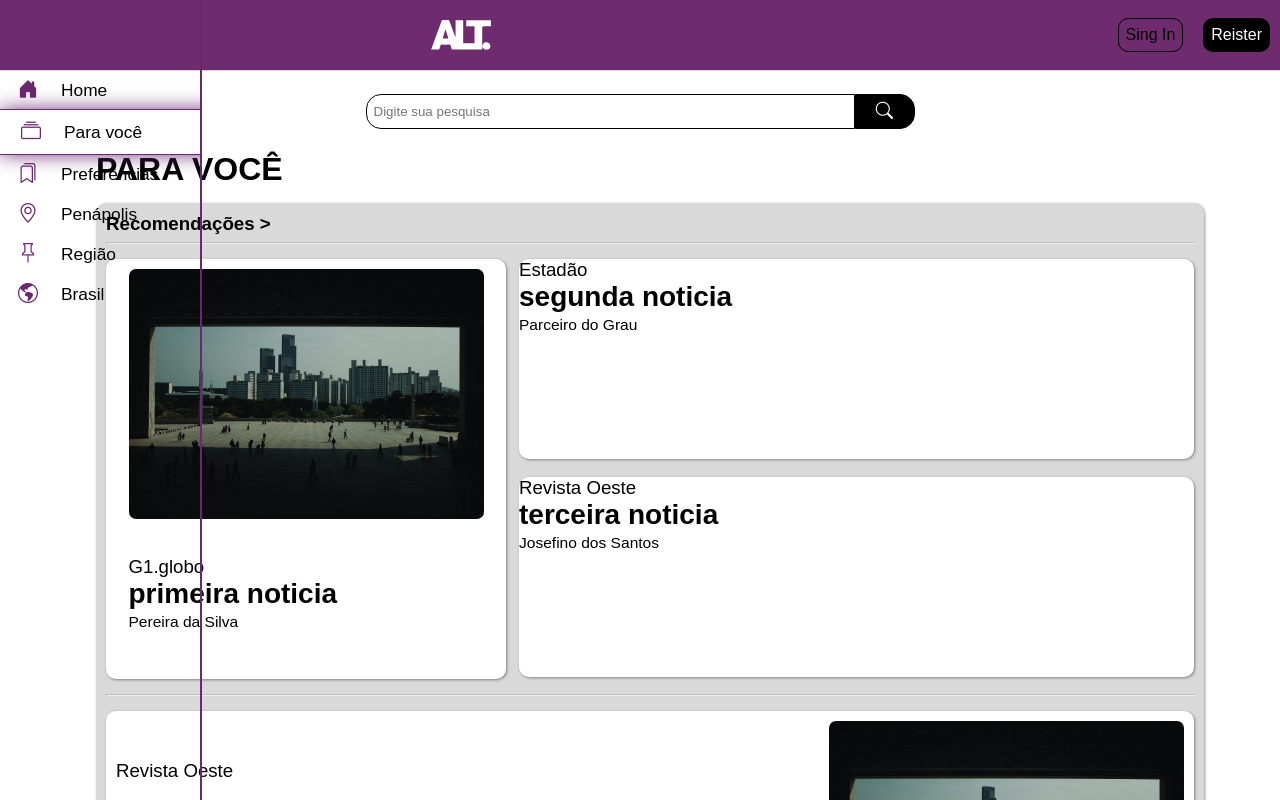
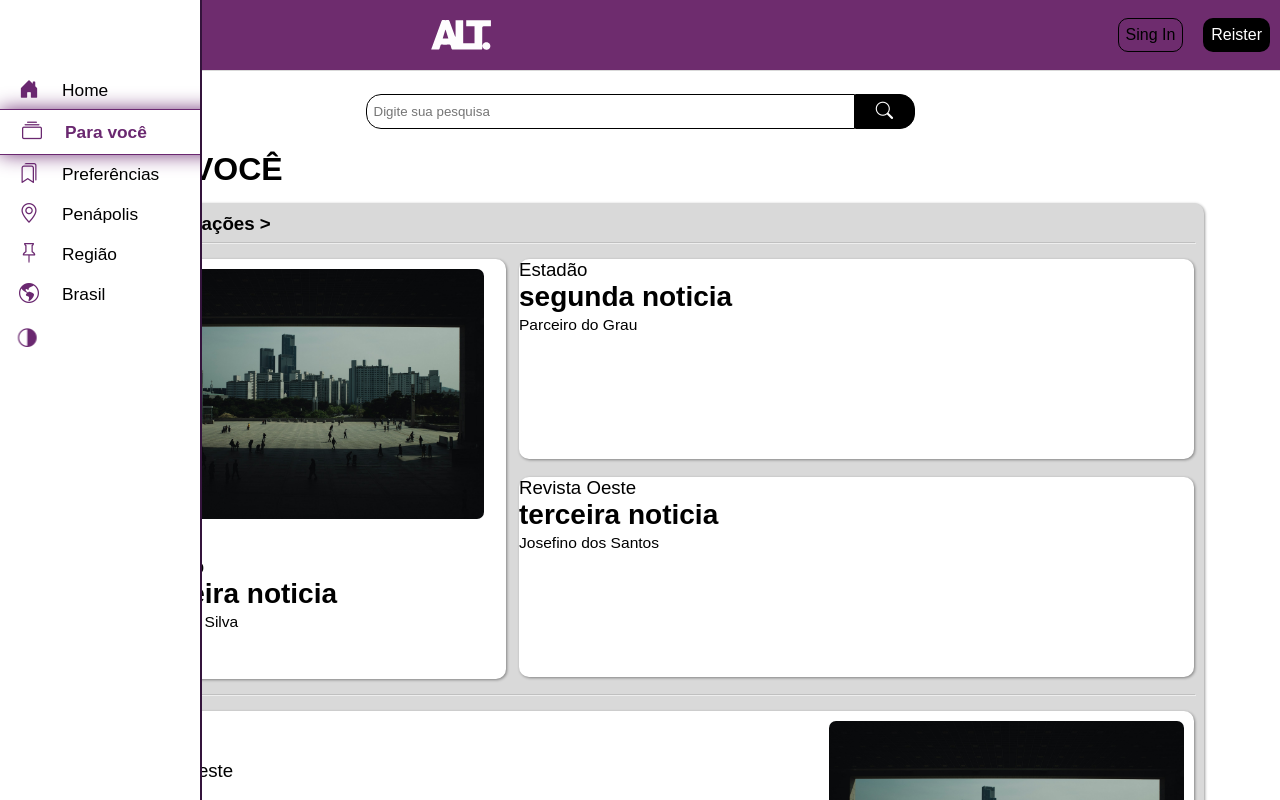
Before and after one commit to aeelmesq/TCC, a React (Create React App) app: page /forYou in a window 1280 px wide. Shown: the top 800 px of the page. Built offline with nearby package versions, Linux system fonts and the light colour scheme; no server answers.

Commit message:
update NavMenu

```diff
--- a/src/API/mediaStack.js
+++ b/src/API/mediaStack.js
@@ -6,7 +6,10 @@ const API_NEWS = () => {
   const [carregando, setCarregando] = useState(true);
   const [erro, setErro] = useState(null);
 
-  const API_KEY = "822e1276902c165085dad659017b0a79";
+  //822e1276902c165085dad659017b0a79
+  //3b215986029f14e5ce313f307297581a
+
+  const API_KEY = "gkhgk89ue98s7yds7ye";
   const API_URL = `https://api.mediastack.com/v1/news?access_key=${API_KEY}&countries=br&sort=popularity`;
 
   useEffect(() => {
@@ -15,7 +18,7 @@ const API_NEWS = () => {
         const response = await axios.get(API_URL);
         setNoticias(response.data.data);
       } catch (err) {
-        setErro("Erro ao carregar notícias.".err.message);
+        throw new Error(`Code error ${err["message"]}`);
       } finally {
         setCarregando(false);
       }
--- a/src/Providers/userProvider.js
+++ b/src/Providers/userProvider.js
@@ -1,4 +1,4 @@
-import { useState } from "react";
+import { useState, useEffect } from "react";
 import userContext from "../Contexts/userContext";
 
 export default function UserProvider({ children }) {
@@ -6,13 +6,16 @@ export default function UserProvider({ children }) {
     id: Number(),
     Name: "",
     email: "",
-    age: Number(),
   });
 
-  const [themem, setTheme] = useState("black");
+  const [theme, setTheme] = useState("light");
+
+  useEffect(() => {
+    document.body.className = theme;
+  }, [theme]);
 
   return (
-    <userContext.Provider value={{ user, setUser, themem, setTheme }}>
+    <userContext.Provider value={{ user, setUser, theme, setTheme }}>
       {children}
     </userContext.Provider>
   );
--- a/src/StyleComponents/AsideBar.css
+++ b/src/StyleComponents/AsideBar.css
@@ -3,11 +3,11 @@
 .AsideBar {
     position: fixed;
     height: 100dvh;
-    width: 57px;
+    width: 59px;
     z-index: 19;
     overflow: hidden;
     transition: 0.5s;
-    border-right: 2px solid var(--main_color);
+    border-right: 2px solid var(--sec_color);
     padding-top: 70px;
     top: 0;
     left: 0;
@@ -29,7 +29,7 @@
     align-items: center;
     width: 100%;
     font-size: 13pt;
-    border-left: 3px solid transparent;
+    border-left: 4px solid transparent;
     height: 20px;
     padding: 10px;
     padding-left: 15px;
@@ -55,11 +55,38 @@
     padding: 12px 10px 12px 18px;
     box-shadow: 0px 0px 20px var(--main_color);
     outline: 1px solid var(--main_color);
+    background-color: transparent;
     border-left-color: transparent;
+}
+
+.AsideBar > ul > li > a.on > span {
+    color: var(--main_color);
+    font-weight: bold;
 }
 
 .AsideBar:hover {
     width: 200px;
+}
+
+.AsideBar > ul > button {
+    background: none;
+    outline: none;
+    border: none;
+    padding-left: 18px;
+    width: 100%;
+    height: 50px;
+    display: flex;
+    align-items: center;
+}
+
+.AsideBar > ul > button > i {
+    float: left;
+    font-size: 14pt;
+    color: var(--main_color);
+}
+
+.AsideBar.light button > i {
+    transform:rotatey(180deg)
 }
 
 @media screen and (max-width: 768px) {
--- a/src/components/AsideBar/AsideBar.js
+++ b/src/components/AsideBar/AsideBar.js
@@ -1,5 +1,6 @@
-import { Menu, MenuItem } from "./Menu";
-import { useEffect, useState } from "react";
+import Menu from "./Menu";
+import MenuItem from "./MenuItem";
+import { useCallback, useEffect, useState } from "react";
 import "../../StyleComponents/AsideBar.css";
 import menu from "../../Contexts/menuContext";
 import { useLocation } from "react-router-dom";
@@ -10,7 +11,15 @@ export default function AsideBar() {
 
   const [active, setActive] = useState(1);
 
-  const { theme } = useUser();
+  const { theme, setTheme } = useUser();
+
+  const handleTheme = useCallback(() => {
+    if (theme === "light") {
+      setTheme("dark");
+      return;
+    }
+    setTheme("light");
+  }, [theme, setTheme]);
 
   useEffect(() => window.scrollTo(0, 0), [location]);
 
@@ -52,6 +61,14 @@ export default function AsideBar() {
             <i class="bi bi-globe-americas"></i>
             <span>Brasil</span>
           </MenuItem>
+          <button
+            onClick={(e) => {
+              e.preventDefault();
+              handleTheme();
+            }}
+          >
+            <i class="bi bi-circle-half"></i>
+          </button>
         </Menu>
       </menu.Provider>
     </>
--- a/src/components/AsideBar/Menu.js
+++ b/src/components/AsideBar/Menu.js
@@ -1,33 +1,11 @@
-import { NavLink } from "react-router-dom";
-import menu from "../../Contexts/menuContext";
-import { useContext } from "react";
+import { memo } from "react";
 
-export function MenuItem({ path, onActive, pos, onPending, ...components }) {
-  const { active, setActive } = useContext(menu);
-
-  return (
-    <li
-      onClick={(e) => {
-        e.preventDefault();
-        setActive(pos);
-      }}
-    >
-      <NavLink
-        to={path}
-        className={({ isActive, isPending }) =>
-          isActive ? onActive || active == pos : isPending ? onPending : ""
-        }
-      >
-        {components.children}
-      </NavLink>
-    </li>
-  );
-}
-
-export function Menu({ style, ...components }) {
+function Menu({ style, ...components }) {
   return (
     <aside className={style}>
       <ul>{components.children}</ul>
     </aside>
   );
 }
+
+export default memo(Menu);
--- /dev/null
+++ b/src/components/AsideBar/MenuItem.js
@@ -0,0 +1,27 @@
+import { memo, useContext } from "react";
+import menu from "../../Contexts/menuContext";
+import { NavLink } from "react-router-dom";
+
+function MenuItem({ path, onActive, pos, onPending, ...components }) {
+  const { active, setActive } = useContext(menu);
+
+  return (
+    <li
+      onClick={(e) => {
+        e.preventDefault();
+        setActive(pos);
+      }}
+    >
+      <NavLink
+        to={path}
+        className={({ isActive, isPending }) =>
+          isActive ? onActive || active == pos : isPending ? onPending : ""
+        }
+      >
+        {components.children}
+      </NavLink>
+    </li>
+  );
+}
+
+export default memo(MenuItem);
--- a/src/components/Header/DbButton.js
+++ b/src/components/Header/DbButton.js
@@ -1,4 +1,4 @@
-import { Menu } from "../AsideBar/Menu";
+import Menu from "../AsideBar/Menu";
 import { Link } from "react-router-dom";
 
 function DbButton({ link1, output1, link2, output2 }) {
--- a/src/components/Header/Header.js
+++ b/src/components/Header/Header.js
@@ -2,6 +2,7 @@ import "../../StyleComponents/Header.css";
 import DbButton from "./DbButton.js";
 import logo from "../../logo.svg";
 import { useState, useRef, useEffect } from "react";
+import useUser from "../../hooks/useUser.js";
 
 function Header() {
   const [windonwScrollY, setWindonwScrollY] = useState(0);
@@ -9,6 +10,8 @@ function Header() {
   const [windonwScrollYTpr, setWindonwScrollYTpr] = useState(0);
 
   const [menuState, setMenuState] = useState(null);
+
+  const { user } = useUser();
 
   const Btn = useRef(null);
 
@@ -80,12 +83,17 @@ function Header() {
           >
             X
           </button>
+
+          {user.id ? (
+            <div>{user.Name}</div>
+          ) : (
             <DbButton
               link1={"./loginscreen/singin"}
               output1={"Sing In"}
               link2={"./loginscreen/register"}
               output2={"Reister"}
             />
+          )}
         </div>
       </section>
     </header>
--- a/src/components/Others/BtnScrollUp/BtnScrollUp.js
+++ /dev/null
@@ -1,21 +0,0 @@
-import { useState } from "react";
-
-export default function BtnScrollUp() {
-  const [screenScrollTop, setScreenScrollTop] = useState(0);
-
-  window.addEventListener("scroll", () => {
-    setScreenScrollTop(window.scrollY);
-  });
-
-  return (
-    <>
-      <button
-        id="BtnScrollUp"
-        className={screenScrollTop > 150 ? "none" : "hidden"}
-        onClick={(e) => window.scrollTo(0, 0)}
-      >
-        <i className="bi bi-caret-up-fill"></i>
-      </button>
-    </>
-  );
-}
--- a/src/components/Others/Container/DefaultBlock.js
+++ b/src/components/Others/Container/DefaultBlock.js
@@ -1,7 +1,6 @@
 import Footer from "../../Footer/Footer";
 import Header from "../../Header/Header";
 import SearchBar from "../../Header/SearchBar/SearchBar";
-import BtnScrollUp from "../BtnScrollUp/BtnScrollUp";
 import AsideBar from "../../AsideBar/AsideBar";
 
 export default function Container(componenst) {
@@ -12,7 +11,6 @@ export default function Container(componenst) {
       <SearchBar />
       <main className="container">{componenst.children}</main>
       <Footer />
-      <BtnScrollUp />
     </>
   );
 }
--- a/src/index.css
+++ b/src/index.css
@@ -106,6 +106,24 @@ body::-webkit-scrollbar {
   background-color: red;
 }
 
+.light {
+  background-color: white;
+  color: #000;
+
+   & * {
+    color: #000;
+   }
+}
+
+.dark {
+  background-color: #202020;
+  color: white;
+
+   & * {
+    color: white;
+   }
+}
+
 @media screen and (max-width: 780px) {
   .container {
     width: 100%;
```
Lines whose indentation alone changed are shown as unchanged.
